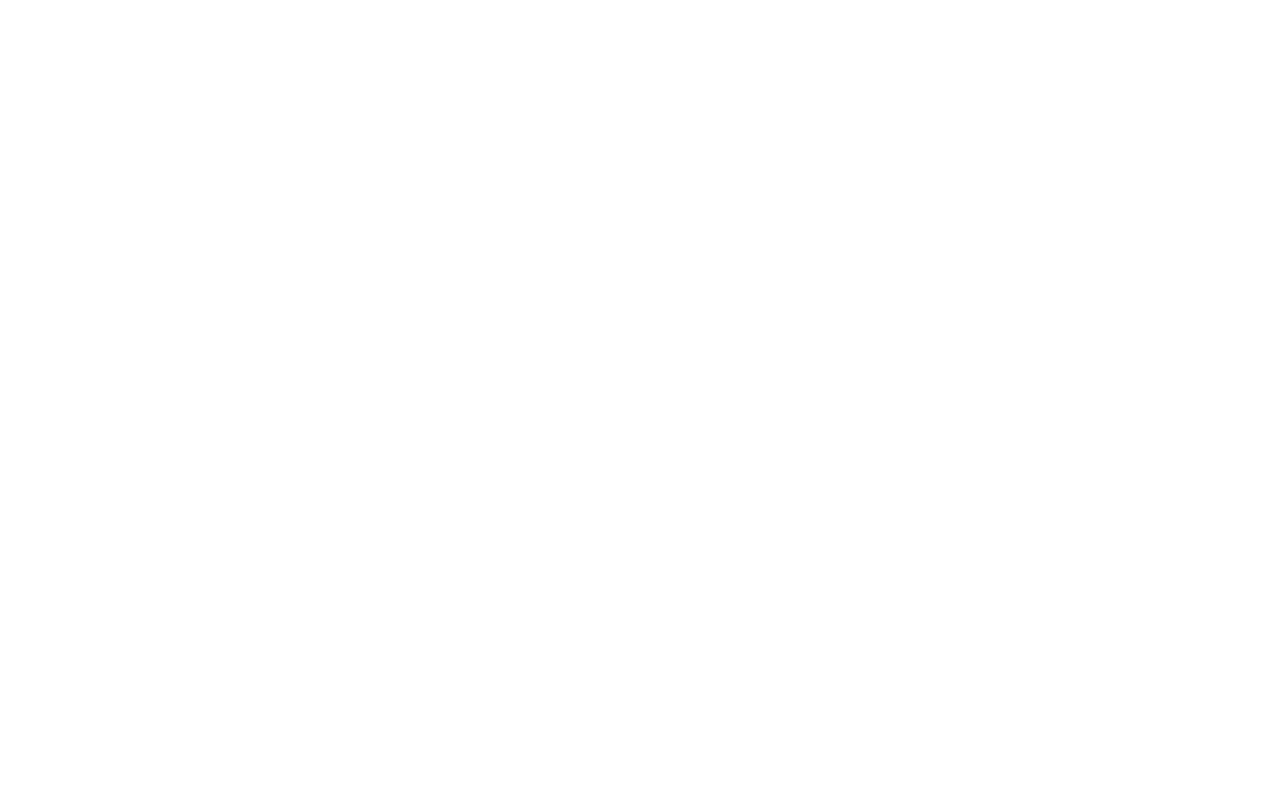
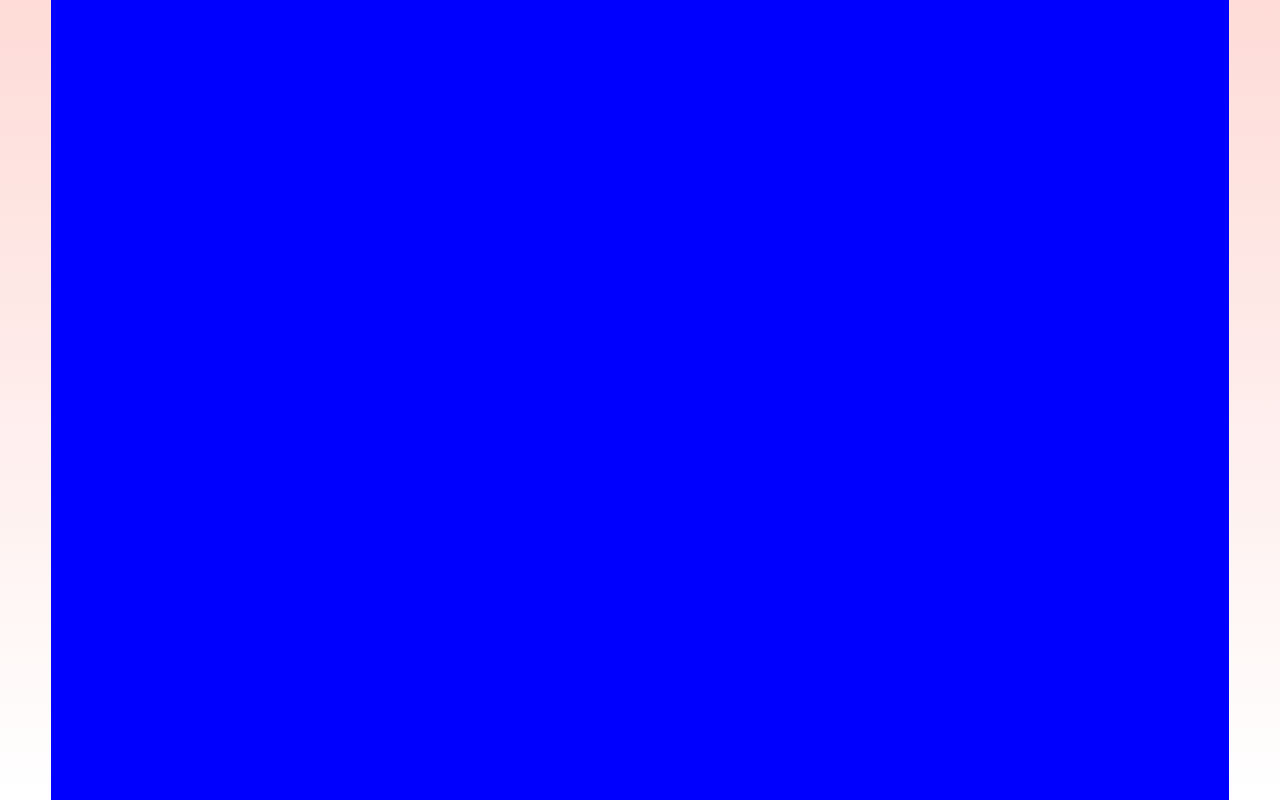
Before and after one commit to DN92/psfv2, a Next.js app: page / in a window 1280 px wide. Before the commit this address had no page. Built offline with nearby package versions, Linux system fonts and the light colour scheme.

Commit message:
css variables, presets, resets, changed file structure, header and main css

```diff
--- /dev/null
+++ b/src/app/globalCSS/core/css_variables.css
@@ -0,0 +1,82 @@
+:root {
+  /* COLORS */
+
+  /* base */
+  --clr-500: hsl(184,57%,23%);
+  --clr-400: #FFA69E;
+  /* light */
+  --clr-100: hsl(6,94%,92%);
+  --clr-200: #DDFFF7;
+  --clr-300: #93E1D8;
+  --clr-350: #B1E5EA;
+  /* dark and greys */
+  --clr-700: #EBECF0;
+  --clr-750: #d1cfc8;
+  --clr-800: rgb(105,105,105);
+  --clr-900: #000080;
+  /* white black */
+  --clr-white: #FFF;
+  --clr-black: #000;
+
+  /*Font Families*/
+  --FF1: 'Comfortaa', Arial, Sans-Serif;
+  --FF2: 'Cinzel', Arial, Sans-Serif;
+  --FF3: Arial, Sans-Serif;
+
+  /* Font Weights */
+  --fw-regular: 400;
+  --fw-semi-bold: 700;
+  --fw-bold: 900;
+
+  /* Font Sizes */
+  /* 13, 14, 16!1rem etc */
+  --fs-100: .5rem;
+  --fs-200: .7rem;
+  --fs-300: .8125rem;
+  --fs-400: .875rem;
+  --fs-500: 1rem;
+  --fs-600: 1.25rem;
+  --fs-650: 1.5rem;
+  --fs-700: 2.0rem;
+  --fs-800: 2.5rem;
+  --fs-900: 3rem;
+
+  --fs-primary-heading: var(--fs-650);
+  /* --fs-secondary-heading: var(--fs-700);
+  --fs-body: var(--fs-400) ;
+  --fs-nav: var(--fs-500) ;
+  --fs-button: var(--fs-400) */
+
+  /* Other */
+
+  --maxWidthBody: 57.15em;
+  --headerSize: 107px;
+}
+
+@media (min-width: 50em) {
+  :root {
+    --fs-100: .5rem;
+    --fs-200: .625rem;
+    --fs-300: .75rem;
+    --fs-400: .875rem;
+    --fs-500: 1rem;
+    --fs-600: 1.25rem;
+    --fs-650: 1.5rem;
+    --fs-700: 2.0rem;
+    --fs-800: 2.5rem;
+    --fs-900: 3rem;
+
+    -fs-primary-heading: var(--fs-900);
+    --headerSize: 178px;
+    /* -fs-secondary-heading: var(--fs-800);
+    -fs-body: var(--fs-500) ;
+    -fs-nav: var(--fs-400) ;
+    -fs-button: var(--fs-400) */
+  }
+}
+
+@media (min-width: 80em)  {
+  :root {
+    --maxWidthBody: 89em;
+  }
+}
--- /dev/null
+++ b/src/app/globalCSS/core/index.css
@@ -0,0 +1,4 @@
+@import "./css_variables.css";
+@import "./resets.css";
+@import "./presets.css";
+@import "./utilities.css";
--- /dev/null
+++ b/src/app/globalCSS/core/presets.css
@@ -0,0 +1,70 @@
+h1, h2, h3, h4, h5, h6 {
+  font-family: var(--FF1);
+  letter-spacing: 0.01em;
+  color: var(--clr-500);
+  padding: 0.25rem;
+}
+#h1 {
+  font-size: var(--fs-primary-heading);
+}
+#h1TinyScreen {
+  font-weight: 650;
+  font-size: var(--fs-primary-heading);
+  display: none;
+}
+
+@media (max-width: 15.3125em) {
+  #h1 {
+    display: none;
+  }
+
+  #h1TinyScreen {
+    display: block;
+  }
+}
+
+h2{
+  font-size: var(--fs-900);
+}
+
+@media (min-width: 24em) {
+  h2{
+    margin-left: 5rem
+  }
+}
+
+h3{
+  font-size: var(--fs-800);
+}
+
+h4{
+  font-size: var(--fs-650);
+}
+h5{
+  font-size: var(--fs-600);
+  font-weight:700;
+  margin: 1rem;
+}
+
+/* h6 will be for errors */
+h6{
+  color:red;
+}
+
+/* links */
+a:any-link {
+  text-decoration: none;
+  color: var(--clr-800);
+  font-weight: 400;
+  letter-spacing: 0.02rem;
+}
+
+a:hover, a:focus-visible {
+  color: var(--clr-blue);
+  transform: translate(0, -0.15rem);
+  font-weight: 900;
+}
+
+a:active {
+  color: var(--clr-500);
+}
--- /dev/null
+++ b/src/app/globalCSS/core/resets.css
@@ -0,0 +1,79 @@
+/* this file was written by and credited to the source directly below this line */
+
+/* http://meyerweb.com/eric/tools/css/reset/
+   v2.0 | 20110126
+   License: none (public domain)
+*/
+
+html, body, div, span, applet, object, iframe,
+h1, h2, h3, h4, h5, h6, p, blockquote, pre,
+a, abbr, acronym, address, big, cite, code,
+del, dfn, em, img, ins, kbd, q, s, samp,
+small, strike, strong, sub, sup, tt, var,
+b, u, i, center,
+dl, dt, dd, ol, ul, li,
+fieldset, form, label, legend,
+table, caption, tbody, tfoot, thead, tr, th, td,
+article, aside, canvas, details, embed,
+figure, figcaption, footer, header, hgroup,
+menu, nav, output, ruby, section, summary,
+time, mark, audio, video {
+	margin: 0;
+	padding: 0;
+	border: 0;
+	font-size: 100%;
+	font: inherit;
+	vertical-align: baseline;
+}
+/* HTML5 display-role reset for older browsers */
+article, aside, details, figcaption, figure,
+footer, header, hgroup, menu, nav, section {
+	display: block;
+}
+body {
+	line-height: 1;
+}
+ol, ul {
+	list-style: none;
+}
+blockquote, q {
+	quotes: none;
+}
+blockquote:before, blockquote:after,
+q:before, q:after {
+	content: '';
+	content: none;
+}
+table {
+	border-collapse: collapse;
+	border-spacing: 0;
+}
+
+/* end credits and start edits */
+
+html,
+body {
+  min-width: 100vw;
+  max-width: 100vw;
+  min-height: 100vh;
+  overflow-x: hidden;
+  position: relative;
+}
+
+ul[role="list"],
+ol[role="list"] {
+  list-style: none;
+}
+
+html:focus-within {
+  scroll-behavior: smooth;
+}
+
+*::after,
+*::before {
+  box-sizing: border-box;
+  animation-duration: 0.01ms !important;
+  animation-iteration-count: 1 !important;
+  animation-duration: 0.01ms !important;
+  scroll-behavior: auto !important;
+}
--- /dev/null
+++ b/src/app/globalCSS/core/utilities.css
@@ -0,0 +1,85 @@
+/* Utility classes */
+
+.visually-hidden {
+  position: absolute;
+  width: 1px;
+  height: 1px;
+  padding: 0;
+  margin: -1px;
+  overflow: hidden;
+  clip: rect(0, 0, 0, 0);
+  white-space: nowrap;
+  border: 0;
+}
+
+.visually-unhidden {
+  position:static;
+  width: auto;
+  height: auto;
+  padding: 0;
+  margin: 0;
+  overflow: auto;
+  clip: auto;
+  white-space: normal;
+  border: none;
+}
+
+.error {
+  color: red;
+  font-family: var(--FF2);
+}
+
+.required::after{
+  content: " *";
+  color: red;
+}
+
+.center-text {
+  text-align: center;
+}
+
+.underlined {
+  text-decoration: underline;
+}
+
+.shrink-text {
+  font-size: var(--fs-300) !important;
+}
+
+.opacity-zero {
+  opacity: 0;
+}
+
+.table-head-shader {
+  background-color: var(--clr-white) !important;
+}
+
+.background-img1 {
+  background-image: url("/otherPictures/backgroundImg1.jpg") !important;
+}
+
+.overlay {
+  background-color: rgba(0, 0, 0, .8) !important;
+  position: fixed !important;
+  left: 50%;
+  top: 0;
+  height: 100%;
+  transform: translate(-50%, 0%);
+  width: var(--maxWidthBody);
+  z-index: 10;
+}
+
+.modal{
+  width: calc(var(--maxWidthBody) * 6/10);
+  max-width: 90%;
+  width: 62.5;
+  position: fixed;
+  left: 50%;
+  top: 20%;
+  transform: translate(-50%, -50%);
+  background-color: var(--clr-white);
+  box-shadow: 0 0 1.1rem 0 rgba(0, 0, 0, .75);
+  text-align: center;
+
+  /* border: 3px solid blue; */
+}
--- a/src/app/globals.css
+++ b/src/app/globalCSS/main_layout_components/main.css
@@ -1,46 +1,23 @@
+@import "../core/index.css";
+
 :root {
-  /* --max-width: 1100px;
-  --border-radius: 12px;
-  --font-mono: ui-monospace, Menlo, Monaco, 'Cascadia Mono', 'Segoe UI Mono',
-    'Roboto Mono', 'Oxygen Mono', 'Ubuntu Monospace', 'Source Code Pro',
-    'Fira Mono', 'Droid Sans Mono', 'Courier New', monospace;
+  overflow-y: scroll;
+  scroll-behavior: smooth;
+  background-color: black;
+  background: linear-gradient(var(--clr-100), #FFF);
+  width: 100%;
+  min-height: 100vh;
 
-  --foreground-rgb: 0, 0, 0;
-  --background-start-rgb: 214, 219, 220;
-  --background-end-rgb: 255, 255, 255;
-
-  --primary-glow: conic-gradient(
-    from 180deg at 50% 50%,
-    #16abff33 0deg,
-    #0885ff33 55deg,
-    #54d6ff33 120deg,
-    #0071ff33 160deg,
-    transparent 360deg
-  );
-  --secondary-glow: radial-gradient(
-    rgba(255, 255, 255, 1),
-    rgba(255, 255, 255, 0)
-  );
-
-  --tile-start-rgb: 239, 245, 249;
-  --tile-end-rgb: 228, 232, 233;
-  --tile-border: conic-gradient(
-    #00000080,
-    #00000040,
-    #00000030,
-    #00000020,
-    #00000010,
-    #00000010,
-    #00000080
-  );
-
-  --callout-rgb: 238, 240, 241;
-  --callout-border-rgb: 172, 175, 176;
-  --card-rgb: 180, 185, 188;
-  --card-border-rgb: 131, 134, 135; */
 }
 
-@media (prefers-color-scheme: dark) {
+#App {
+  width: 92%;
+  height: 100vh;
+  margin: auto;
+  background-color: blue;
+}
+
+/* @media (prefers-color-scheme: dark) {
   :root {
     --foreground-rgb: 255, 255, 255;
     --background-start-rgb: 0, 0, 0;
@@ -79,11 +56,11 @@
   margin: 0;
 }
 
-html,
-body {
-  max-width: 100vw;
-  overflow-x: hidden;
-}
+  html,
+  body {
+    max-width: 100vw;
+    overflow-x: hidden;
+  }
 
 body {
   color: rgb(var(--foreground-rgb));
@@ -104,4 +81,4 @@ a {
   html {
     color-scheme: dark;
   }
-}
+} */
--- a/src/app/layout.tsx
+++ b/src/app/layout.tsx
@@ -1,4 +1,4 @@
-import './globals.css'
+import './globalCSS/main_layout_components/main.css'
 import { Inter } from 'next/font/google'
 
 const inter = Inter({ subsets: ['latin'] })
@@ -15,7 +15,14 @@ export default function RootLayout({
 }) {
   return (
     <html lang="en">
-      <body className={inter.className}>{children}</body>
+      <body className={inter.className}>
+        <div id='App' className='App'>
+          <header className='header'>
+
+          </header>
+          {/* {children} */}
+        </div>
+      </body>
     </html>
   )
 }
--- a/src/app/page.tsx
+++ b/src/app/page.tsx
@@ -7,7 +7,7 @@ const HomePage = () => {
   const router = useRouter();
 
   useEffect(() => {
-    router.push('/home')
+    // router.push('/home')
   }, [])
 }
 
```
Also changed, not shown: src/app/globalCSS/main_layout_components/header.css (added, +13 -0 lines).
